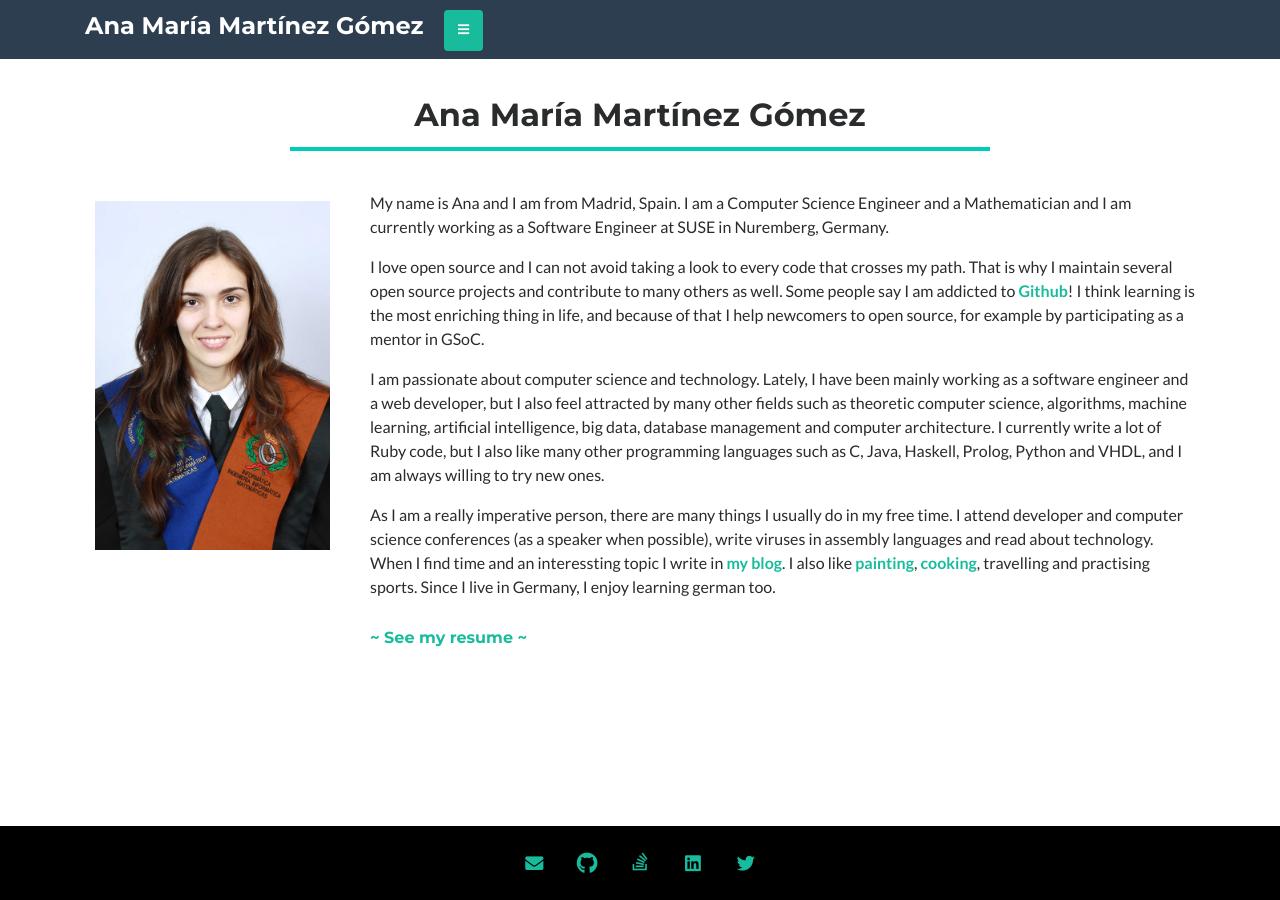
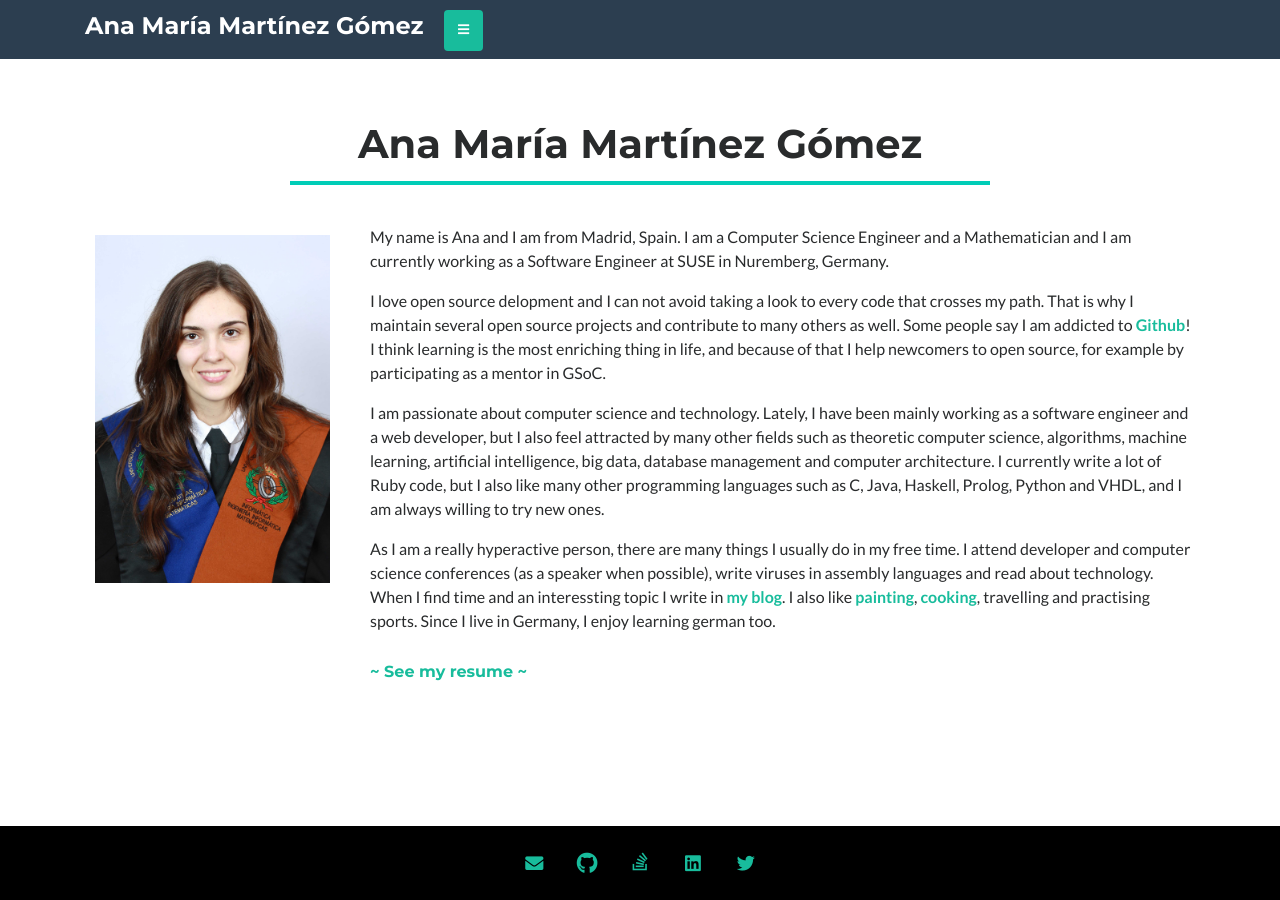
Before and after one commit to vicgalle/ana06.github.io, a Jekyll site: the page built from index.md, in a window 1280 px wide. Built offline with Jekyll 4.4.1, drawn with Linux system fonts in a browser that asks for light colours; nearby versions of some CDN libraries.

Commit message:
Correct some errors

```diff
--- a/_posts/2018-01-07-ruby-dig.markdown
+++ b/_posts/2018-01-07-ruby-dig.markdown
@@ -1,15 +1,15 @@
 ---
 layout: post
-title:  "Why does nobody speak about dig?"
+title:  "Why nobody speaks about dig"
 date:   "2018-01-07 20:12:16"
 tags:
   - Ruby
   - Ruby on Rails
-description: "It is already 2 years since Ruby 2.3 was released. While the controversial `&.`, which is claimed to allow writing incomprehensible code, has become really popular in blog post and conferences, we have heard very little about the `Hash#dig` and `Array#dig` methods. Those methods were mentioned together in the release notes, as both try to make easier dealing with `nil` values. But why is then the `dig` method not that \"popular\"? Can we after two years say something new about it? And the most important part, should we start using it, if we hadn't use it until now? :thinking:"
+description: "It is already 2 years since Ruby 2.3 was released. While the controversial `&.`, which is claimed to allow writing incomprehensible code, has become really popular in blog post and conferences, we have heard very little about the `Hash#dig` and `Array#dig` methods. Those methods were mentioned together in the release notes, as both try to make easier dealing with `nil` values. But why is then the `dig` method not that \"popular\"? Can we after two years say something new about it? And the most important part, should we start using it, if we haven't use it until now? :thinking:"
 
 ---
 
-It is already 2 years since Ruby 2.3 was released. While the controversial `&.`, which is claimed to allow writing incomprehensible code, has become really popular in blog post and conferences, we have heard very little about the `Hash#dig` and `Array#dig` methods. Those methods were mentioned together in the [release notes](https://www.ruby-lang.org/en/news/2015/12/25/ruby-2-3-0-released){:target="_blank"}, as both try to make easier dealing with `nil` values. But why is then the `dig` method not that "popular"? Can we after two years say something new about it? And the most important part, should we start using it, if we hadn't use it until now? :thinking:
+It is already 2 years since Ruby 2.3 was released. While the controversial `&.`, which is claimed to allow writing incomprehensible code, has become really popular in blog post and conferences, we have heard very little about the `Hash#dig` and `Array#dig` methods. Those methods were mentioned together in the [release notes](https://www.ruby-lang.org/en/news/2015/12/25/ruby-2-3-0-released){:target="_blank"}, as both try to make easier dealing with `nil` values. But why is then the `dig` method not that "popular"? Can we after two years say something new about it? And the most important part, should we start using it, if we haven't use it until now? :thinking:
 
 
 ### What is it?
--- a/index.md
+++ b/index.md
@@ -2,7 +2,7 @@
 layout: default
 ---
 
-<h2 class="text-center title">{{ site.title | escape }}</h2>
+<h1 class="text-center title">{{ site.title | escape }}</h1>
 <hr class="title">
 <div class="row">
   <div class="col-lg-3 col-md-4 col-sm-4 col-xs-12">
@@ -16,7 +16,7 @@ layout: default
       </p>
 
       <p>
-        I love open source and I can not avoid taking a look to every code that crosses my path. That is why I maintain several open source projects and contribute to many others as well. Some people say I am addicted to <a href="https://github.com/Ana06" target="_blank">Github</a>! I think learning is the most enriching thing in life, and because of that I help newcomers to open source, for example by participating as a mentor in GSoC.
+        I love open source delopment and I can not avoid taking a look to every code that crosses my path. That is why I maintain several open source projects and contribute to many others as well. Some people say I am addicted to <a href="https://github.com/Ana06" target="_blank">Github</a>! I think learning is the most enriching thing in life, and because of that I help newcomers to open source, for example by participating as a mentor in GSoC.
       </p>
 
       <p>
@@ -24,7 +24,7 @@ layout: default
       </p>
 
       <p>
-        As I am a really imperative person, there are many things I usually do in my free time. I attend developer and computer science conferences (as a speaker when possible), write viruses in assembly languages and read about technology. When I find time and an interessting topic I write in <a href="/blog">my blog</a>. I also like <a href="https://drive.google.com/drive/folders/0B8i2cm-n_KTIdmRyVEVncjhLOFE?usp=sharing" target="_blank">painting</a>, <a href="https://recetariodeana.wordpress.com/" target="_blank">cooking</a>, travelling and practising sports. Since I live in Germany, I enjoy learning german too.
+        As I am a really hyperactive person, there are many things I usually do in my free time. I attend developer and computer science conferences (as a speaker when possible), write viruses in assembly languages and read about technology. When I find time and an interessting topic I write in <a href="/blog">my blog</a>. I also like <a href="https://drive.google.com/drive/folders/0B8i2cm-n_KTIdmRyVEVncjhLOFE?usp=sharing" target="_blank">painting</a>, <a href="https://recetariodeana.wordpress.com/" target="_blank">cooking</a>, travelling and practising sports. Since I live in Germany, I enjoy learning german too.
       </p>
 
       <h6 class="see-resume"><a href="/resume">~ See my resume ~</a></h6>
```
